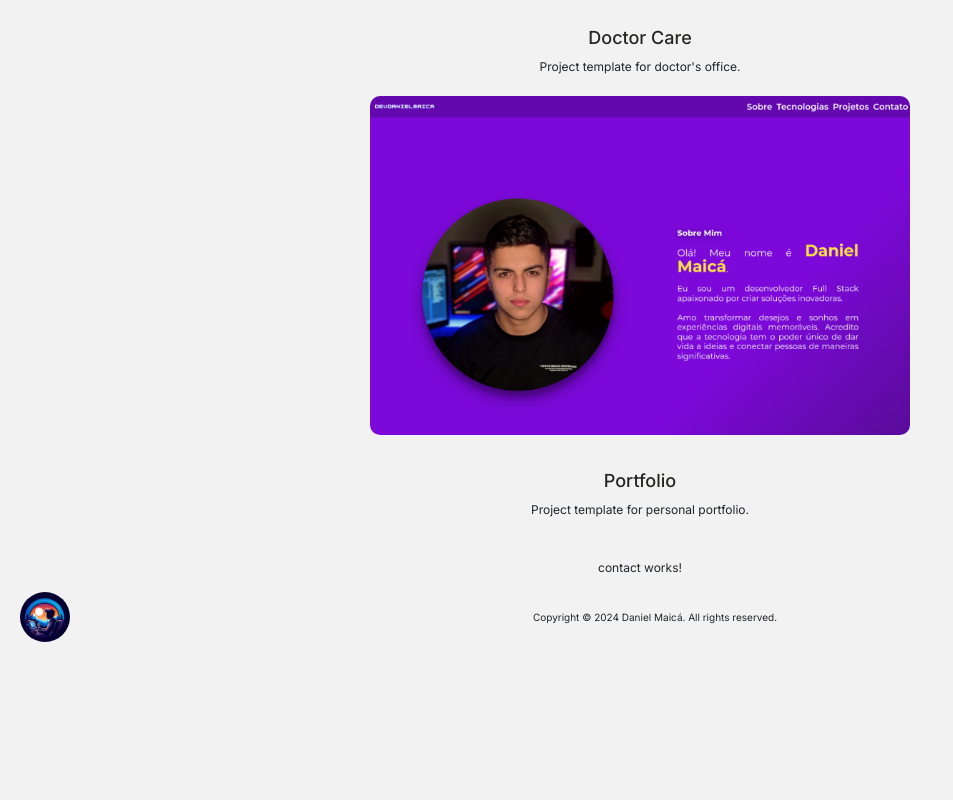
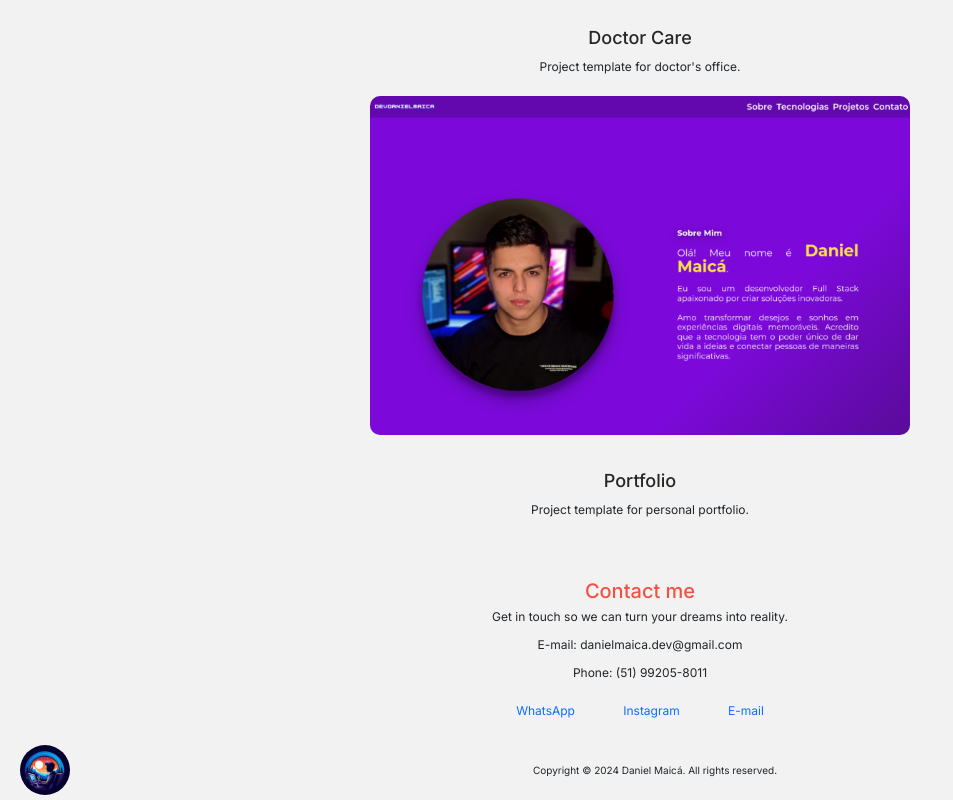
Before and after one commit to danielmaica/dev-daniel-maica, an Angular app: page / in a window 1280 px wide. Shown: the part 1590-2390 px from the top of the page, without its empty margins (0-953 px from the left). Before the commit the page ends 2237 px from the top, so only its background shows below. Built offline with nearby package versions, Linux system fonts and the light colour scheme; some icons are missing.

Commit message:
contact completed

```diff
--- a/src/app/components/about/about.component.scss
+++ b/src/app/components/about/about.component.scss
@@ -13,6 +13,7 @@
   gap: 1rem;
 
   h2 {
+    font-size: 2rem;
     color: $fourth-color;
   }
 
--- a/src/app/components/contact/contact.component.html
+++ b/src/app/components/contact/contact.component.html
@@ -1 +1,23 @@
-<p>contact works!</p>
+<div class="container">
+  <div class="headline">
+    <h2>Contact me</h2>
+    <p>
+      Get in touch so we can turn your dreams into reality.</p>
+      <p>E-mail: {{ email }}</p>
+      <p>Phone: {{ phone }}</p>
+  </div>
+  <div class="contacts">
+    <a href="">
+      <i class="ci ci-whatsapp ci-2x"></i>
+      <span>WhatsApp</span>
+    </a>
+    <a href="">
+      <i class="ci ci-instagram ci-2x"></i>
+      <span>Instagram</span>
+    </a>
+    <a href="">
+      <i class="ci ci-gmail ci-2x"></i>
+      <span>E-mail</span>
+    </a>
+  </div>
+</div>
--- a/src/app/components/contact/contact.component.scss
+++ b/src/app/components/contact/contact.component.scss
@@ -0,0 +1,25 @@
+@import '../../../color-variables.scss';
+
+.container {
+  display: flex;
+  flex-direction: column;
+  padding: 2rem;
+  gap: 1rem;
+  text-align: center;
+
+  h2 {
+    font-size: 2rem;
+    color: $fourth-color;
+  }
+
+  .contacts {
+    display: flex;
+    justify-content: space-around;
+  }
+
+  a {
+    display: flex;
+    flex-direction: column;
+    align-items: center;
+  }
+}
--- a/src/app/components/contact/contact.component.ts
+++ b/src/app/components/contact/contact.component.ts
@@ -8,5 +8,6 @@ import { Component } from '@angular/core';
   styleUrl: './contact.component.scss'
 })
 export class ContactComponent {
-
+email: string = 'danielmaica.dev@gmail.com'
+phone: string = '(51) 99205-8011'
 }
--- a/src/app/components/portfolio/portfolio.component.scss
+++ b/src/app/components/portfolio/portfolio.component.scss
@@ -7,6 +7,7 @@
   gap: 1rem;
 
   h2 {
+    font-size: 2rem;
     color: $fourth-color;
   }
 
--- a/src/app/components/skills/skills.component.scss
+++ b/src/app/components/skills/skills.component.scss
@@ -12,6 +12,7 @@
   gap: 1rem;
 
   h2 {
+    font-size: 2rem;
     color: $fourth-color;
   }
 
--- a/src/styles.scss
+++ b/src/styles.scss
@@ -14,6 +14,16 @@
 
 html {
   font-size: 62.5%;
+  scroll-behavior: smooth;
+}
+
+body::-webkit-scrollbar {
+  width: 0.8rem;
+}
+
+body::-webkit-scrollbar-thumb {
+  background-color: $third-color;
+  border-radius: 20px;
 }
 
 a {
```
